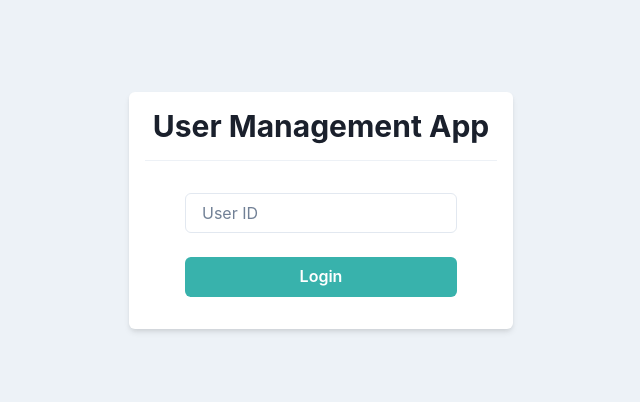
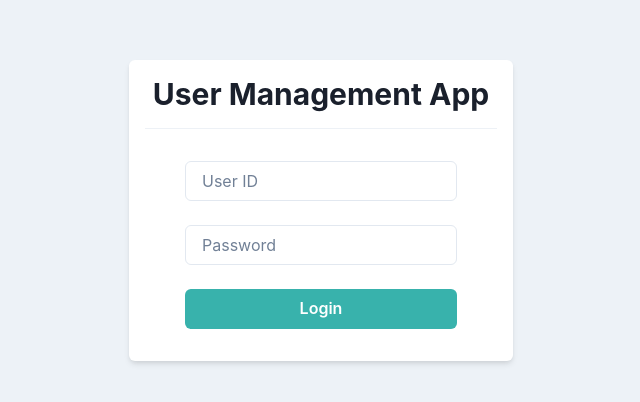
Before and after one commit to Keisei-Akiya/react-stepup, a React (Create React App) app in the folder chakra-ui-app/: page / in a window 1280 px wide. Shown: the part 190-592 px from the top of the page, without its empty margins (319-959 px from the left). Built offline with nearby package versions, Linux system fonts and the light colour scheme.

Commit message:
なんとなくパスワード入力欄を設けた．

```diff
--- a/chakra-ui-app/src/components/pages/Login.tsx
+++ b/chakra-ui-app/src/components/pages/Login.tsx
@@ -12,6 +12,7 @@ export const Login = memo(() => {
         <Divider my={4} />
         <Stack spacing={6} py={4} px={10}>
           <Input placeholder="User ID" />
+          <Input type="password" placeholder="Password" />
           <PrimaryButton>Login</PrimaryButton>
         </Stack>
       </Box>
```
